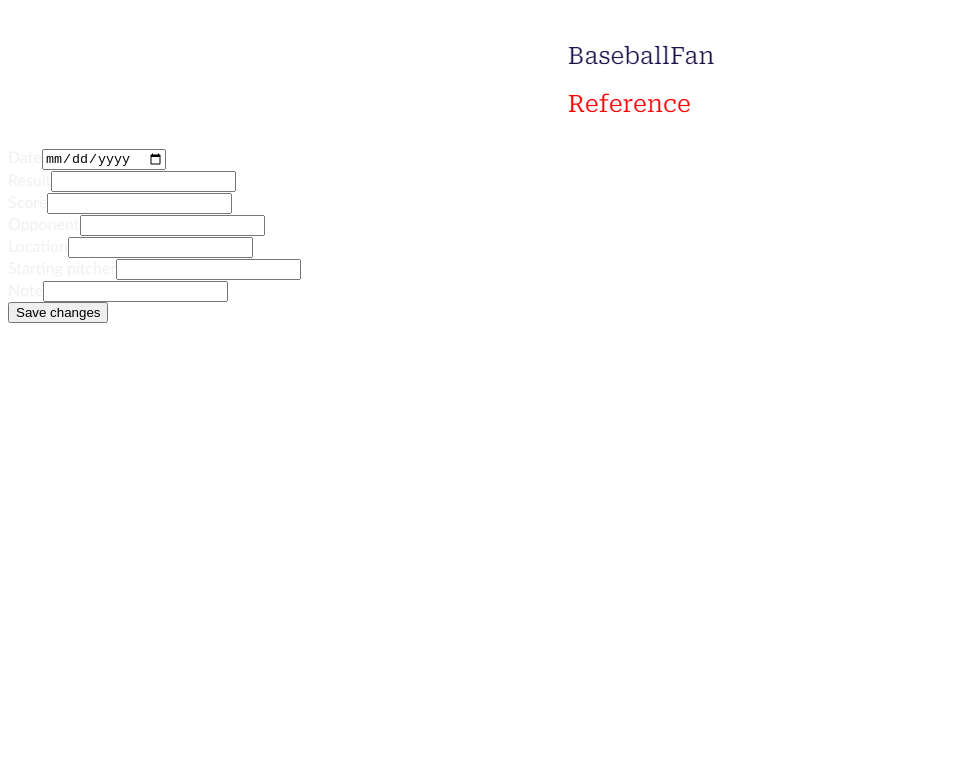
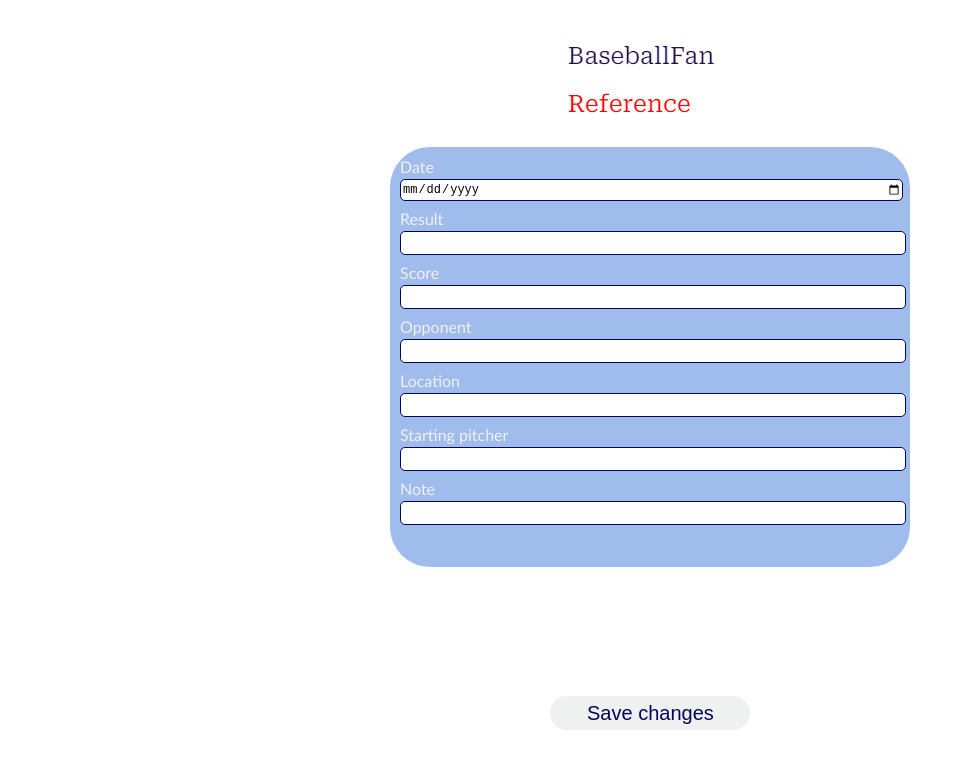
Before and after one commit to jcoteeeeee/BaseballFan-Reference, a React (Vite) app in the folder client/: page /editgame in a window 1280 px wide. Shown: the top 768 px of the page, without its empty margins (0-965 px from the left). Built offline with nearby package versions, Linux system fonts and the light colour scheme; no server answers.

Commit message:
styled editgame page

```diff
--- a/client/src/components/EditGamePage.jsx
+++ b/client/src/components/EditGamePage.jsx
@@ -39,30 +39,32 @@ const EditGamePage = () => {
     return(
         <div>
             <Header/>
-            <form id='editgame-form' onSubmit={handleEditGameSubmit}>
+            <div className='game-container'>
+                <form id='editgame-form' className='game-form' onSubmit={handleEditGameSubmit}>
                     <label className='game-label'>Date</label>
-                <input value={date} type='date' name='edit_date' onChange={(e) => setDate(e.target.value)}/>
+                    <input className='game-input' value={date} type='date' name='edit_date' onChange={(e) => setDate(e.target.value)}/>
                     <br />
                     <label className='game-label'>Result</label>
-                <input value={result} type='text' name='edit_result' onChange={(e) => setResult(e.target.value)}/>
+                    <input className='game-input' value={result} type='text' name='edit_result' onChange={(e) => setResult(e.target.value)}/>
                     <br />
                     <label className='game-label'>Score</label>
-                <input value={score} type='text' name='edit_score' onChange={(e) => setScore(e.target.value)}/>
+                    <input className='game-input' value={score} type='text' name='edit_score' onChange={(e) => setScore(e.target.value)}/>
                     <br />
                     <label className='game-label'>Opponent</label>
-                <input value={opponent} type='text' name='edit_opp' onChange={(e) => setOpponent(e.target.value)}/>
+                    <input className='game-input' value={opponent} type='text' name='edit_opp' onChange={(e) => setOpponent(e.target.value)}/>
                     <br/>
                     <label className='game-label'>Location</label>
-                <input value={location} type='text' name='edit_location' onChange={(e) => setLocation(e.target.value)}/>
+                    <input className='game-input' value={location} type='text' name='edit_location' onChange={(e) => setLocation(e.target.value)}/>
                     <br/>
                     <label className='game-label'>Starting pitcher</label>
-                <input value={stPitcher} type='text' name='edit_stp' onChange={(e) => setStPitcher(e.target.value)}/>
+                    <input className='game-input' value={stPitcher} type='text' name='edit_stp' onChange={(e) => setStPitcher(e.target.value)}/>
                     <br />
                     <label className='game-label'>Note</label>
-                <input value={note} type='text' name='edit_note' onChange={(e) => setNote(e.target.value)}/>
+                    <input className='game-input' value={note} type='text' name='edit_note' onChange={(e) => setNote(e.target.value)}/>
                     <br />
-                <button type='submit'>Save changes</button>
+                    <button className='game-btn' type='submit'>Save changes</button>
                 </form>
+            </div>
         </div>
     )
 }
--- a/client/src/css/App.css
+++ b/client/src/css/App.css
@@ -178,7 +178,7 @@ hr {
 }
 
 /* ______________________________________ */
-/* for addgame page */
+/* for addgame page and editgamepage */
 
 .game-container {
     margin: auto;
```
Lines whose indentation alone changed are shown as unchanged.
